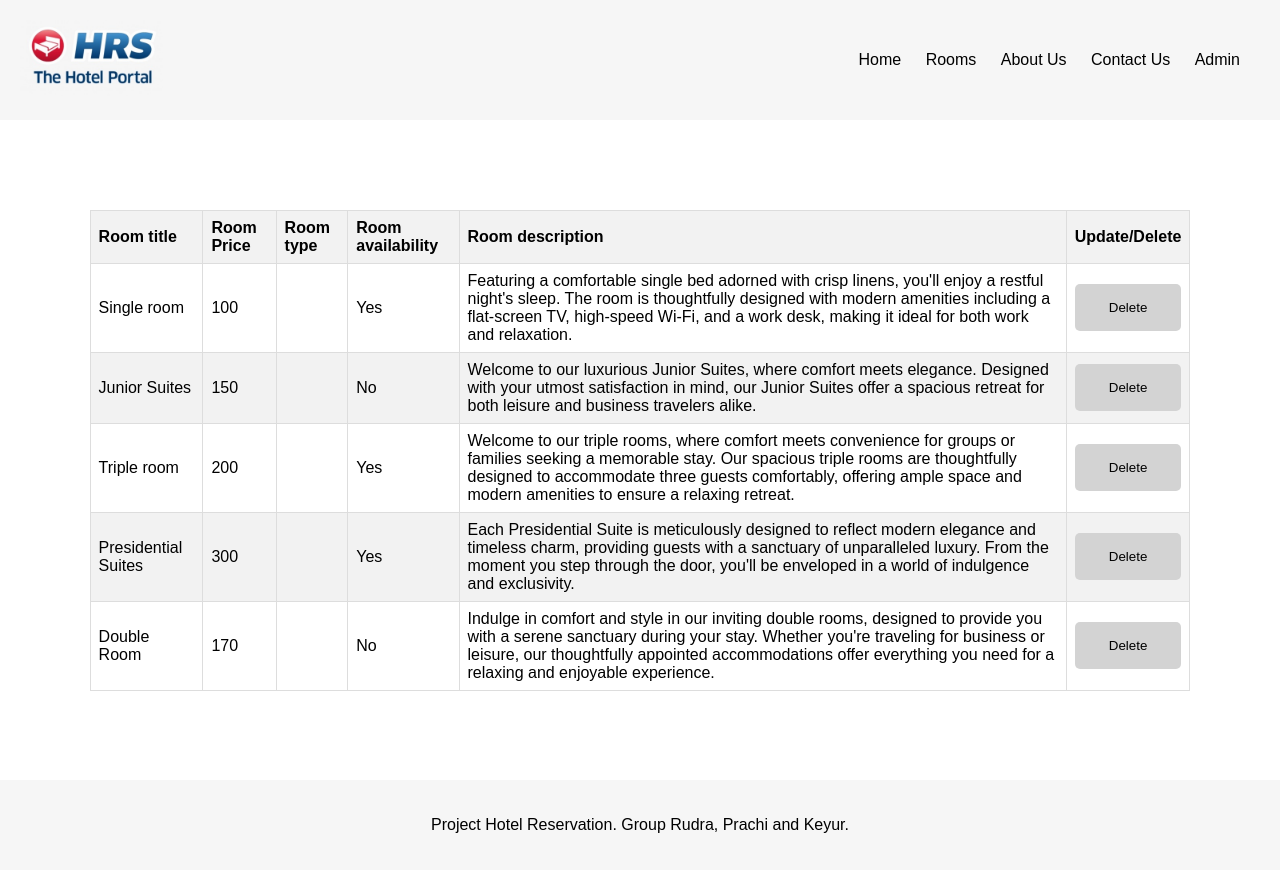
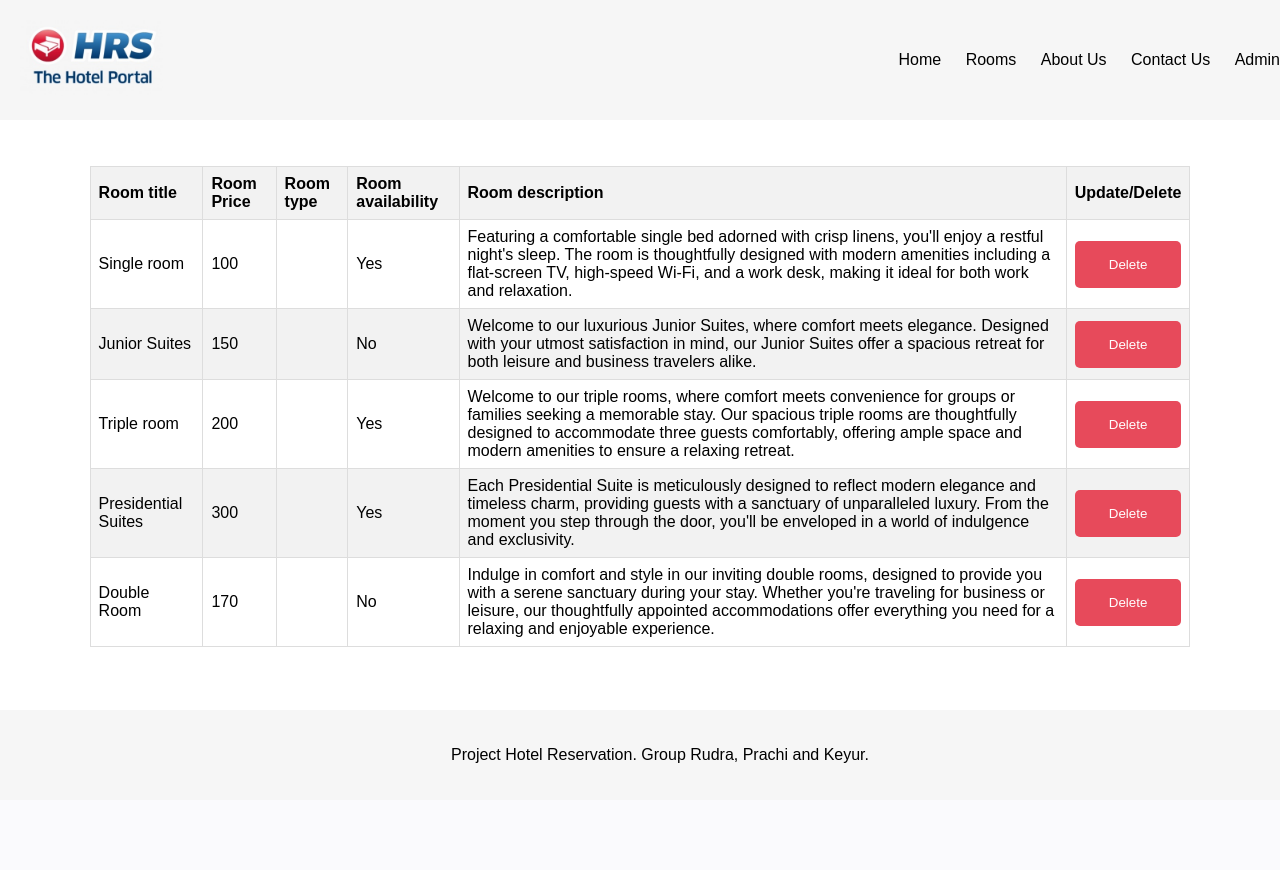
Before and after one commit to keyur1322/NEU-ITC6355, a PHP site: page /admin.php in a window 1280 px wide. After the commit the page ends 763 px from the top, so only its background shows below. Run offline with PHP 8.4, Linux system fonts and the light colour scheme; data comes from the database, SQL or seed files in the repository; data that the repository does not hold is empty.

Commit message:
Keyur - do some change as suggested

```diff
--- a/Assignment-2/css/common.css
+++ b/Assignment-2/css/common.css
@@ -8,6 +8,10 @@
     background-color: #F6F6F6;
     color: black;
     padding: 20px;
+    position: fixed;
+    top: 0;
+    width: 100%;
+    z-index: 1000;
 }
 
 .nav-div{
@@ -41,11 +45,20 @@
     text-decoration: none;
 }
 
+main{
+    flex: 1;
+    overflow-y: auto;
+    margin-top: 6%;
+}
+
 footer {
     background-color: #F6F6F6;
     color: black;
     text-align: center;
     padding: 20px;
+    position: fixed;
+    bottom: 0;
+    width: 100%;
 }
 
 footer p{
@@ -61,9 +74,9 @@
     border-radius: 5px;
 }
 .book-btn{
-    background: lightgray;
+    background: #E74A5B;
     padding: 16px;
-    color: black;
+    color: white;
     border: 0px;
     border-radius: 5px;
 }
--- a/Assignment-2/db/sql_queries.php
+++ b/Assignment-2/db/sql_queries.php
@@ -41,4 +41,13 @@
     return $room_list;
 }
 
+if(isset($_POST['alert']) && $_POST['alert'] == 'okay') {
+    ?>
+
+    <script>
+        alert("working");
+    </script>
+    <?php
+}
+
 ?>
--- a/Assignment-2/html/about_us.php
+++ b/Assignment-2/html/about_us.php
@@ -11,6 +11,7 @@
         <?php include('common/navbar.php'); ?>
     </header>
 
+    <main style="margin-bottom: 6%;">
         <div class="container">
             <h2 class="title-1">Who We Are</h2>
             <p class="desc-1">Welcome to our Hotel Reservation System! We are dedicated to providing a seamless and convenient platform for booking accommodations for your travel needs. Our mission is to make your hotel booking experience easy, efficient, and enjoyable.</p>
@@ -32,6 +33,8 @@
             <p class="about-email">Email: desai.rudr@northeastern.edu</p>
             <p class="about-phone">Phone: +1 (647)-547-6693 </p>
         </div>
+    </main>
+
     <?php include('common/footer.php'); ?>
 
 </body>
--- a/Assignment-2/html/admin.php
+++ b/Assignment-2/html/admin.php
@@ -39,6 +39,7 @@
         <?php include('common/navbar.php'); ?>
     </header>
 
+    <main>
         <section class="div_table">
             <table>
                 <thead>
@@ -64,7 +65,7 @@
                                 <td><?php echo $row['room_desc']; ?></td>
                                 <td>
                                     <!-- <button class="filter-submit" style="width: 100%; margin-bottom: 10%;" type="submit">Update</button> -->
-                                <button class="book-btn" style="width: 100%;" type="submit">Delete</button>
+                                    <button class="book-btn" style="width: 100%;" type="submit" onclick="check_delete()">Delete</button>
                                 </td>
                             </tr>
                         <?php
@@ -74,7 +75,9 @@
                 </tbody>
             </table>
         </section>
+    </main>
 
     <?php include('common/footer.php'); ?>
+    <script src="../js/admin.js"></script>
 </body>
 </html>
--- a/Assignment-2/html/contact_us.php
+++ b/Assignment-2/html/contact_us.php
@@ -12,6 +12,7 @@
     <?php include('common/navbar.php'); ?>
   </header>
 
+  <main>
     <div class="container-2">
       <div class="img-div">
         <img src="../images/contact-us.jpg" alt="img not found">
@@ -37,6 +38,8 @@
         </form>
       </div>
     </div>
+  </main>
+
   <?php include('common/footer.php'); ?>
 
   <script src="../js/contact_us.js"></script>
--- a/Assignment-2/html/index.php
+++ b/Assignment-2/html/index.php
@@ -18,6 +18,7 @@
         <?php include('common/navbar.php'); ?>
     </header>
 
+    <main>
         <section class="homepage">
             <h2>Find Your Perfect Stay</h2>
             <p>Book your room now and enjoy a luxurious experience.</p>
@@ -61,6 +62,8 @@
                 <p>Our booking process is simple and hassle-free.</p>
             </div>
         </section>
+    </main>
+
     <?php include('common/footer.php'); ?>
 
     <script src="../js/index.js"></script>
--- a/Assignment-2/html/payment.php
+++ b/Assignment-2/html/payment.php
@@ -62,6 +62,7 @@
     <?php include('common/navbar.php'); ?>
   </header>
 
+  <main>
     <div class="container-3">
       <h2>Payment Details</h2>
       <form id="paymentForm">
@@ -84,6 +85,8 @@
         <input type="submit" value="Submit Payment">
       </form>
     </div>
+  </main>
+
   <?php include('common/footer.php'); ?>
 
   <script src="../js/payment.js"></script>
--- a/Assignment-2/html/rooms.php
+++ b/Assignment-2/html/rooms.php
@@ -17,6 +17,7 @@
         <?php include('common/navbar.php'); ?>
     </header>
 
+    <main style="margin-bottom: 6%;">
         <section class="rooms">
             <p class="rooms-heading-1">OUR ROOMS</p>
             <p class="rooms-heading-2">Explore Our <span>ROOMS</span></p>
@@ -66,7 +67,7 @@
                                         <?php if($row['room_availability'] == 1)
                                         {
                                             ?>
-                                        <button class="book-btn" onclick="checkRoomAvailability('card_avail_<?php echo $i; ?>')"><a style="text-decoration: none;" href="payment.php">BOOK NOW</a></button>
+                                            <button class="book-btn" onclick="checkRoomAvailability('card_avail_<?php echo $i; ?>')"><a style="text-decoration: none !important; color: white;" href="payment.php">BOOK NOW</a></button>
                                             <?php
                                         }
                                         ?>
@@ -104,6 +105,8 @@
                     </div>
                 </div>
         </section>
+    </main>
+
     <?php include('common/footer.php'); ?>
 
     <script src="../js/rooms.js"></script>
--- /dev/null
+++ b/Assignment-2/js/admin.js
@@ -0,0 +1,5 @@
+function check_delete()
+{
+    alert("Are you sure want to delete the room ?");
+    window.location = "../db/sql_queries.php";
+}
```
Lines whose indentation alone changed are shown as unchanged.
